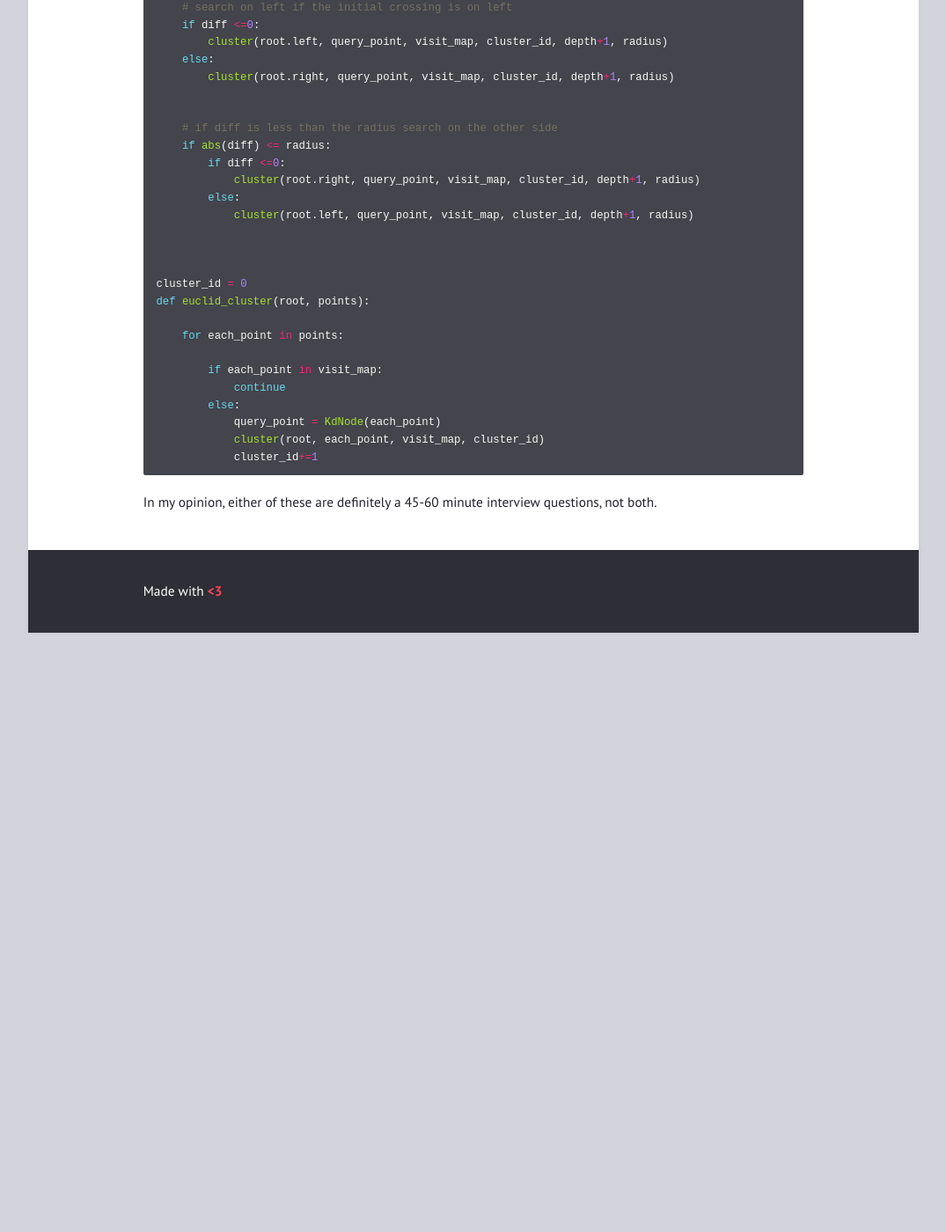
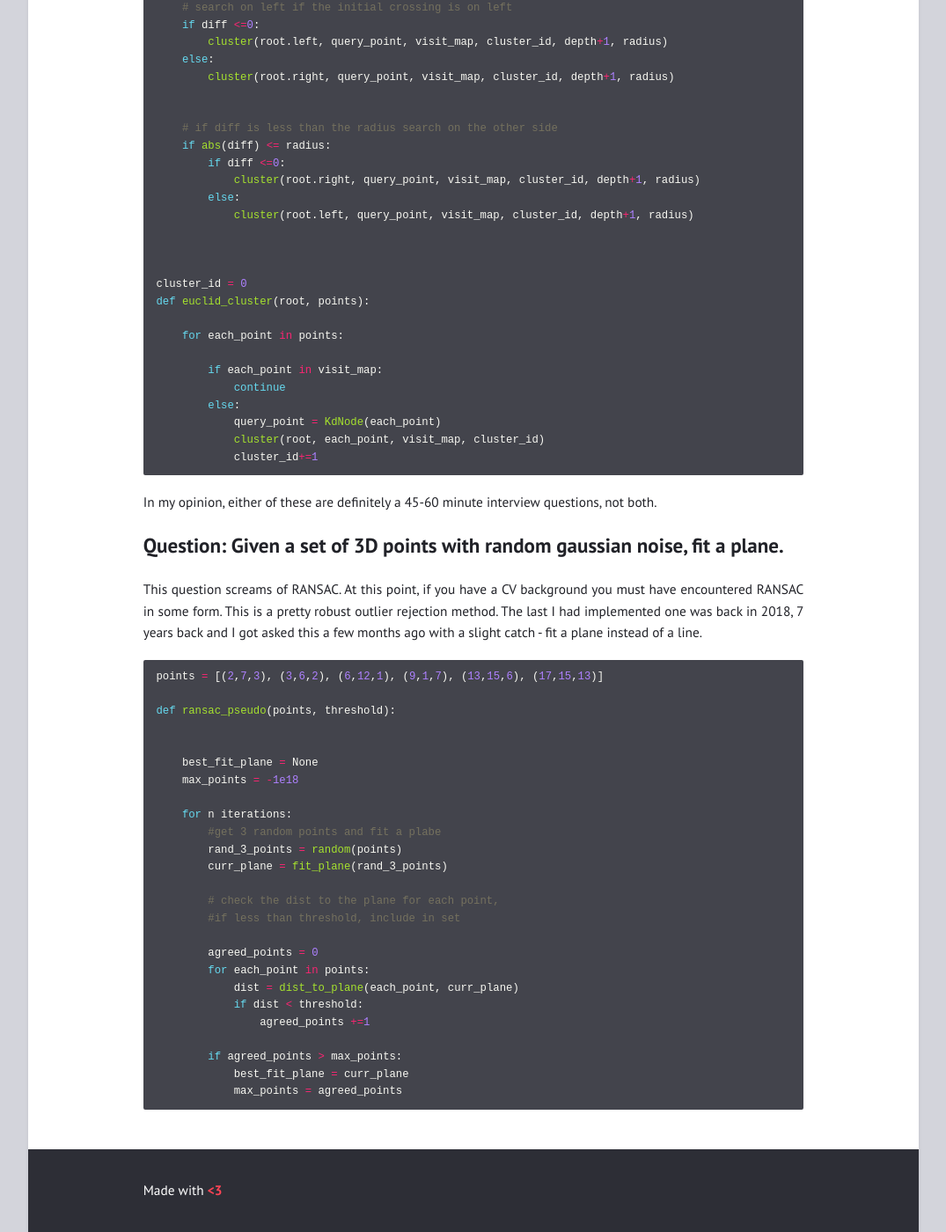
Before and after one commit to kartikmadhira1/kartikmadhira1.github.io, a Jekyll site: the page built from _posts/2025-04-26-ML-coding-interviews-pt1.md, in a window 1280 px wide and 1400 px high, scrolled down 2088 px. Shown: the whole window at 88% size, without its empty margins (102-1177 px from the left). Built offline with Jekyll 4.4.1, drawn with Linux system fonts in a browser that asks for light colours; before the commit the page ends 2807 px from its top, so only the background shows below that.

Commit message:
added ransac notes

```diff
--- a/_posts/2025-04-26-ML-coding-interviews-pt1.md
+++ b/_posts/2025-04-26-ML-coding-interviews-pt1.md
@@ -135,3 +135,42 @@ def euclid_cluster(root, points):
 
 
 In my opinion, either of these are definitely a 45-60 minute interview questions, not both.
+
+
+
+# Question: Given a set of 3D points with random gaussian noise, fit a plane.
+
+This question screams of RANSAC. At this point, if you have a CV background you must have encountered RANSAC in some form. This is a pretty robust outlier rejection method. The last I had implemented one was back in 2018, 7 years back and I got asked this a few months ago with a slight catch - fit a plane instead of a line.
+
+
+
+{% highlight python %}
+
+points = [(2,7,3), (3,6,2), (6,12,1), (9,1,7), (13,15,6), (17,15,13)]
+
+def ransac_pseudo(points, threshold):
+
+
+    best_fit_plane = None
+    max_points = -1e18
+
+    for n iterations:
+        #get 3 random points and fit a plabe
+        rand_3_points = random(points)
+        curr_plane = fit_plane(rand_3_points)
+
+        # check the dist to the plane for each point,
+        #if less than threshold, include in set
+
+        agreed_points = 0
+        for each_point in points:
+            dist = dist_to_plane(each_point, curr_plane)
+            if dist < threshold:
+                agreed_points +=1
+
+        if agreed_points > max_points:
+            best_fit_plane = curr_plane
+            max_points = agreed_points
+
+
+{% endhighlight %}
```
